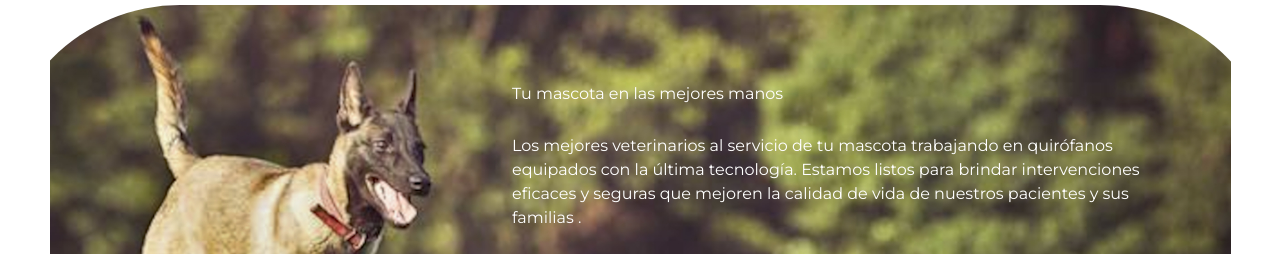
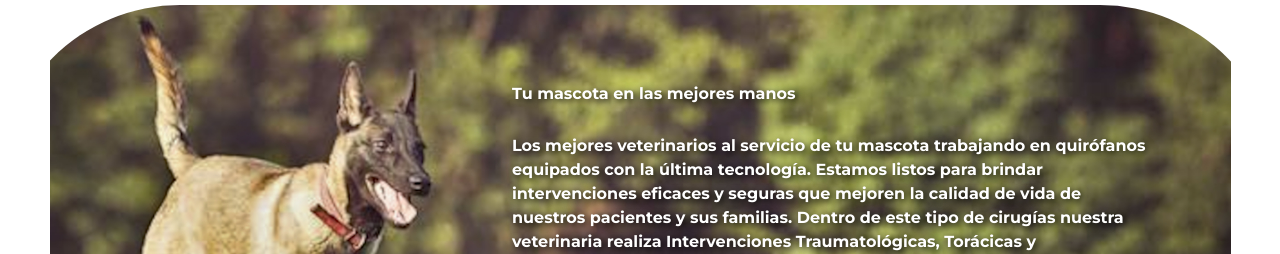
Before and after one commit to mmaappss2/first_repo, a website: page index.html in a window 1280 px wide. Shown: the part 698-952 px from the top of the page. Drawn offline with nearby package versions, Linux system fonts and the light colour scheme.

Commit message:
cometario 17 13-oct

```diff
--- a/index.html
+++ b/index.html
@@ -74,7 +74,10 @@
             <p class="main__ns__title">Tu mascota en las mejores manos</p>
             <p class="main__ns__p">Los mejores veterinarios al servicio de tu mascota trabajando en quirófanos equipados
                 con la última tecnología. Estamos listos para brindar intervenciones eficaces y seguras que mejoren la
-                calidad de vida de nuestros pacientes y sus familias .</p>
+                calidad de vida de nuestros pacientes y sus familias. Dentro de este tipo de cirugías nuestra
+                veterinaria realiza Intervenciones Traumatológicas, Torácicas y Gastrointestinales como: Clavos intra y
+                extra medulares, ligamentos cruzado, hernias diafragmáticas, pericardiectomias, torsión de estomago,
+                shunt, piloroplastias, cuerpo extraño y otras.</p>
         </div>
     </main>
     <footer class="main__footer">
--- a/scss/style.scss
+++ b/scss/style.scss
@@ -56,11 +56,15 @@ main h2 {
 
 .main__ns__title {
     color: #ffffff;
+    font-weight: bold;
+    text-shadow: 2px 2px 7px rgba(0,0,0,1);
     padding: 6% 10% 0% 40%;
 }
 
 .main__ns__p {
     color: #ffffff;
+    font-weight: bold;
+    text-shadow: 2px 2px 7px rgba(0,0,0,1);
     padding: 1% 10% 0% 40%;
 }
 
```
Also changed, not shown: css/style.css.
